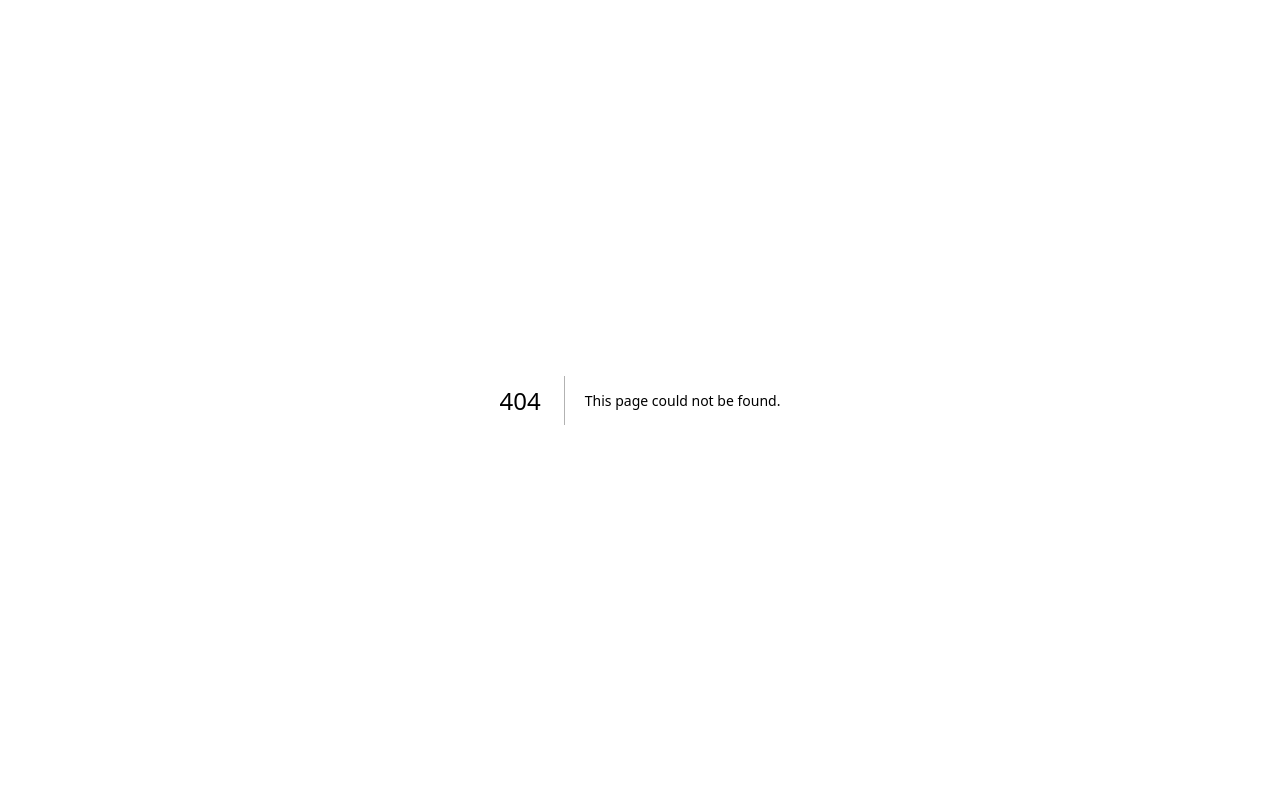
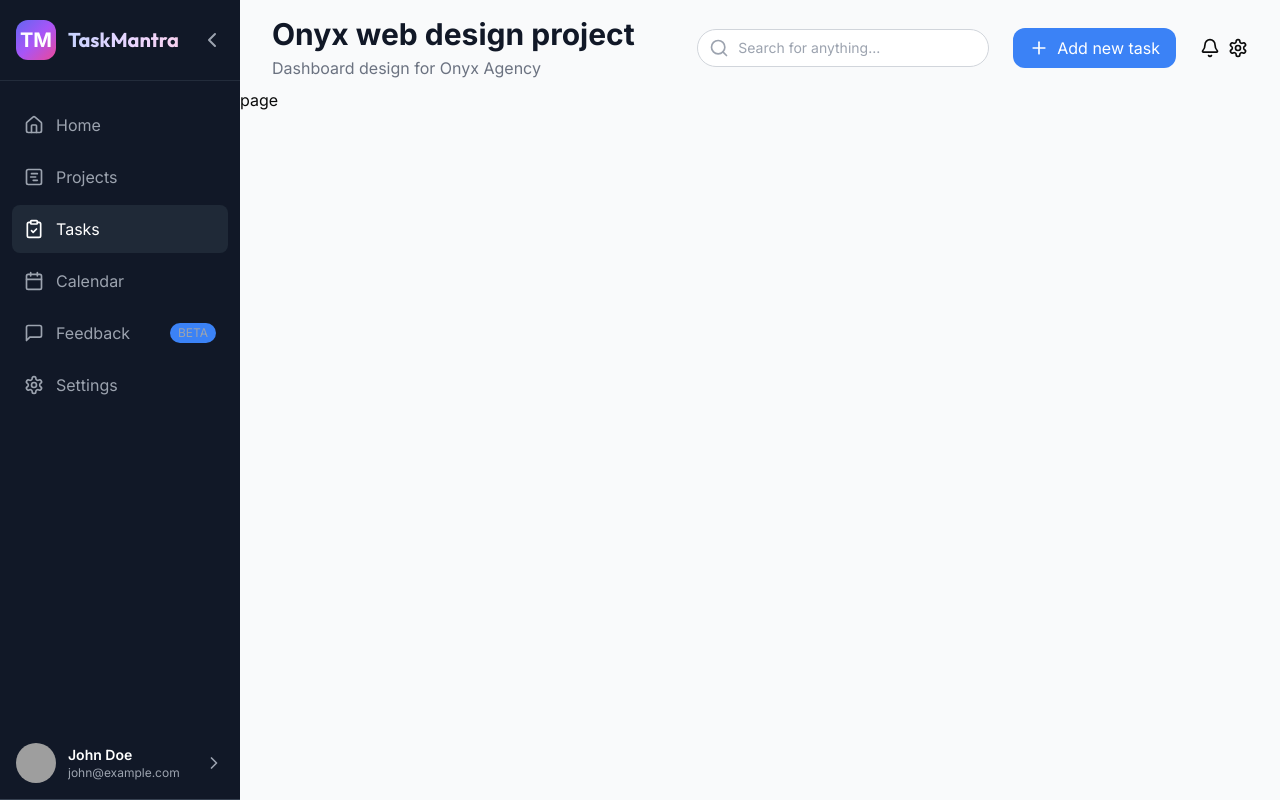
Before and after one commit to bikashd003/TaskMantra, a Next.js app: page /tasks in a window 1280 px wide. Before the commit this address had no page. Built offline with nearby package versions, Linux system fonts and the light colour scheme; grey boxes are pictures that could not be loaded.

Commit message:
add dashboard pages for projects, tasks, calendar, feedback, and settings; implement user profile and sidebar components

```diff
--- /dev/null
+++ b/src/app/(dashboard)/calendar/page.tsx
@@ -0,0 +1,8 @@
+import React from 'react'
+const page = () => {
+    return (
+        <div>page</div>
+    )
+}
+
+export default page
--- /dev/null
+++ b/src/app/(dashboard)/feedback/page.tsx
@@ -0,0 +1,9 @@
+import React from 'react'
+
+const page = () => {
+    return (
+        <div>page</div>
+    )
+}
+
+export default page
--- a/src/app/(dashboard)/layout.tsx
+++ b/src/app/(dashboard)/layout.tsx
@@ -1,18 +1,33 @@
 "use client";
-import React from 'react';
-import Sidebar from '@/components/Dashboard/Sidebar';
+import React, { useState } from 'react';
+import { Sidebar } from '@/components/Dashboard/Sidebar';
 import Header from '@/components/Dashboard/Header';
+import { Menu } from 'lucide-react';
 
-export default function dashboardLayout({
+export default function DashboardLayout({
     children,
 }: Readonly<{
     children: React.ReactNode;
 }>) {
+    const [isMobileOpen, setIsMobileOpen] = useState(false);
     return (
         <div className="flex h-screen overflow-hidden bg-gray-50">
-            <Sidebar />
-
-            <div className="flex-1 min-w-0 overflow-hidden">
+            <header className="md:hidden fixed top-0 left-0 right-0 h-16 bg-white shadow-sm z-30 px-4">
+                <div className="h-full flex items-center">
+                    <button
+                        onClick={() => setIsMobileOpen(true)}
+                        className="p-2 hover:bg-gray-100 rounded-lg"
+                        aria-label="Open menu"
+                    >
+                        <Menu className="h-6 w-6" />
+                    </button>
+                </div>
+            </header>
+            <Sidebar
+                isMobileOpen={isMobileOpen}
+                onMobileClose={() => setIsMobileOpen(false)}
+            />
+            <div className="flex-1 min-w-0 overflow-hidden md:ml-auto transition-all duration-300 ">
                 <Header />
 
                 <main className="overflow-hidden h-[calc(100vh-64px)]">
--- /dev/null
+++ b/src/app/(dashboard)/projects/page.tsx
@@ -0,0 +1,8 @@
+
+const page = () => {
+    return (
+        <div>page</div>
+    )
+}
+
+export default page
--- /dev/null
+++ b/src/app/(dashboard)/settings/page.tsx
@@ -0,0 +1,9 @@
+import React from 'react'
+
+const page = () => {
+    return (
+        <div>page</div>
+    )
+}
+
+export default page
--- /dev/null
+++ b/src/app/(dashboard)/tasks/page.tsx
@@ -0,0 +1,8 @@
+import React from 'react'
+const page = () => {
+    return (
+        <div>page</div>
+    )
+}
+
+export default page
--- a/src/app/layout.tsx
+++ b/src/app/layout.tsx
@@ -1,10 +1,15 @@
 import type { Metadata } from "next";
 import "./globals.css";
-import { Inter } from "next/font/google";
+import { Inter, Outfit } from "next/font/google";
 import Providers from "@/components/Providers/query-provider";
 
+const inter = Inter({ subsets: ['latin'] });
 
-const inter = Inter({ subsets: ['latin'] })
+const outfit = Outfit({
+  subsets: ['latin'],
+  variable: '--font-outfit',
+  display: 'swap',
+});
 
 export const metadata: Metadata = {
   title: "TaskMantra",
@@ -19,10 +24,10 @@ export default function RootLayout({
   return (
     <html lang="en" suppressHydrationWarning>
       <body
-        className={`${inter.className} antialiased`}
+        className={`${inter.className} ${outfit.variable} antialiased`}
       >
         <Providers>
-        {children}
+          {children}
         </Providers>
       </body>
     </html>
--- /dev/null
+++ b/src/components/Dashboard/Logo.tsx
@@ -0,0 +1,48 @@
+import { ChevronLeft, ChevronRight } from 'lucide-react';
+import React from 'react';
+
+interface LogoProps {
+    isExpanded: boolean;
+    setIsExpanded: React.Dispatch<React.SetStateAction<boolean>>;
+}
+
+const Logo = ({ isExpanded, setIsExpanded }: LogoProps) => {
+    return (
+        <div className={`flex items-center justify-between px-4 py-5 border-b border-gray-700/50 ${isExpanded ? '' : 'flex-col items-center'} `}>
+            <div className="flex items-center">
+                {/* Logo Icon */}
+                <div className="flex items-center justify-center w-10 h-10 rounded-xl bg-gradient-to-br from-indigo-500 via-purple-500 to-pink-500">
+                    <span className="text-xl font-bold text-white">TM</span>
+                </div>
+
+                {/* Logo Text */}
+                <div
+                    className={`
+                        ml-3 overflow-hidden transition-all duration-300 ease-in-out
+                        ${isExpanded ? 'w-32 opacity-100' : 'w-0 opacity-0'}
+                    `}
+                >
+                    <h1 className="font-['Outfit'] font-bold text-xl bg-gradient-to-r from-indigo-200 via-purple-200 to-pink-200 bg-clip-text text-transparent">
+                        TaskMantra
+                    </h1>
+                </div>
+            </div>
+
+            {/* Toggle Button */}
+            <button
+                className="hidden md:flex items-center justify-center w-6 h-6 rounded-lg
+                     transition-colors"
+                onClick={() => setIsExpanded(!isExpanded)}
+                aria-label={isExpanded ? 'Collapse sidebar' : 'Expand sidebar'}
+            >
+                {isExpanded ? (
+                    <ChevronLeft className="h-6 w-6 text-gray-400" />
+                ) : (
+                    <ChevronRight className="h-6 w-6 text-gray-400" />
+                )}
+            </button>
+        </div>
+    );
+};
+
+export default Logo;
--- a/src/components/Dashboard/Sidebar.tsx
+++ b/src/components/Dashboard/Sidebar.tsx
@@ -1,77 +1,85 @@
+"use client";
 import React, { useState } from 'react';
-import { LayoutDashboard, Calendar, Users, ClipboardList, Menu, X } from 'lucide-react';
+import {
+    Home,
+    MessageSquare,
+    Settings,
+    X,
+    SquareChartGantt,
+    ClipboardCheck,
+    Calendar
+} from 'lucide-react';
+import { SidebarItem } from './SidebarItem';
+import { UserProfile } from './UserProfile';
+import { usePathname } from 'next/navigation';
+import Logo from './Logo';
 
-const Sidebar = () => {
-    const [isOpen, setIsOpen] = useState(false);
+interface SidebarProps {
+    isMobileOpen: boolean;
+    onMobileClose: () => void;
+}
 
-    const toggleSidebar = () => setIsOpen(!isOpen);
+export function Sidebar({ isMobileOpen, onMobileClose }: SidebarProps) {
+    const [isExpanded, setIsExpanded] = useState(true);
+    const pathname = usePathname();
+
+    const menuItems = [
+        { icon: Home, label: 'Home', path: '/home' },
+        { icon: SquareChartGantt, label: 'Projects', path: '/projects' },
+        { icon: ClipboardCheck, label: 'Tasks', path: '/tasks' },
+        { icon: Calendar, label: 'Calendar', path: '/calendar' },
+        { icon: MessageSquare, label: 'Feedback', path: '/feedback', badge: 'BETA' },
+        { icon: Settings, label: 'Settings', path: '/settings' },
+    ];
 
     return (
         <>
-            <button
-                onClick={toggleSidebar}
-                className="lg:hidden fixed top-4 left-4 z-50 p-2 bg-white rounded-lg shadow-md"
-            >
-                {isOpen ? <X size={24} /> : <Menu size={24} />}
-            </button>
-
-            <div className={`
-        fixed lg:static inset-y-0 left-0 z-40
-        transform ${isOpen ? 'translate-x-0' : '-translate-x-full'} lg:translate-x-0
-        transition-transform duration-300 ease-in-out
-        w-72 bg-white border-r border-gray-200
-        overflow-y-auto
-      `}>
-                <div className="p-6">
-                    <div className="flex items-center gap-3 mb-8">
-                        <div className="w-10 h-10 bg-blue-500 rounded-xl flex items-center justify-center">
-                            <span className="text-white font-bold text-xl">T</span>
-                        </div>
-                        <h1 className="text-xl font-bold bg-gradient-to-r from-blue-600 to-blue-400 bg-clip-text text-transparent">
-                            TaskFlow
-                        </h1>
-                    </div>
-
-                    <nav className="space-y-2">
-                        <NavItem icon={<LayoutDashboard size={20} />} text="Dashboard" active />
-                        <NavItem icon={<ClipboardList size={20} />} text="Projects" />
-                        <NavItem icon={<Calendar size={20} />} text="Schedule" />
-                        <NavItem icon={<Users size={20} />} text="Teams" />
-                    </nav>
-                </div>
-            </div>
-
-            {/* Overlay */}
-            {isOpen && (
+            {/* Mobile Backdrop */}
+            {isMobileOpen && (
                 <div
-                    className="fixed inset-0 bg-black/20 backdrop-blur-sm lg:hidden z-30"
-                    onClick={toggleSidebar}
+                    className="fixed inset-0 bg-black/50 z-40 md:hidden"
+                    onClick={onMobileClose}
                 />
             )}
+
+            {/* Sidebar */}
+            <aside
+                className={`
+                    top-0 left-0 z-50 h-full bg-gray-900 text-white
+                    flex flex-col
+                    transition-all duration-300 ease-in-out
+                    ${isExpanded ? 'w-60' : 'w-[70px]'}
+                    ${isMobileOpen ? 'translate-x-0' : '-translate-x-full'}
+                    md:translate-x-0
+                `}
+            >
+                {/* Mobile Close Button */}
+                <button
+                    className="absolute top-4 right-4 p-1 md:hidden"
+                    onClick={onMobileClose}
+                    aria-label="Close sidebar"
+                >
+                    <X className="h-6 w-6" />
+                </button>
+                <Logo isExpanded={isExpanded} setIsExpanded={setIsExpanded} />
+
+                {/* Navigation Items */}
+                <nav className="flex-1 px-3 py-4">
+                    {menuItems.map((item) => (
+                        <SidebarItem
+                            key={item.label}
+                            icon={item.icon}
+                            label={item.label}
+                            badge={item.badge}
+                            isExpanded={isExpanded}
+                            isActive={pathname === item.path}
+                            path={item.path}
+                        />
+                    ))}
+                </nav>
+
+                <UserProfile isExpanded={isExpanded} setIsExpanded={setIsExpanded} />
+            </aside>
         </>
     );
-};
-
-interface NavItemProps {
-    icon: React.ReactNode;
-    text: string;
-    active?: boolean;
 }
-
-const NavItem = ({ icon, text, active }: NavItemProps) => (
-    <a
-        href="#"
-        className={`
-      flex items-center gap-3 px-4 py-3 rounded-xl transition-colors
-      ${active
-                ? 'text-blue-600 bg-blue-50 hover:bg-blue-100'
-                : 'text-gray-600 hover:bg-gray-50'
-            }
-    `}
-    >
-        {icon}
-        <span className="font-medium">{text}</span>
-    </a>
-);
-
-export default Sidebar;
--- /dev/null
+++ b/src/components/Dashboard/SidebarItem.tsx
@@ -0,0 +1,58 @@
+"use client";
+import Link from 'next/link';
+import React from 'react';
+
+interface SidebarItemProps {
+    icon: React.ElementType;
+    label: string;
+    badge?: string | number;
+    isExpanded: boolean;
+    isActive: boolean;
+    path: string;
+}
+
+export function SidebarItem({ icon: Icon,
+    label,
+    badge,
+    isExpanded,
+    isActive,
+    path }: SidebarItemProps) {
+    return (
+        <Link
+            href={path}
+            className={`
+            flex items-center h-12 px-3 my-1 rounded-lg
+            transition-colors duration-200
+            ${isActive
+                    ? 'bg-gray-800 text-white'
+                    : 'text-gray-400 hover:bg-gray-800 hover:text-white'
+                }
+        `}
+        >
+            <Icon className="h-5 w-5 min-w-[20px]" />
+
+            {isExpanded ? (
+                <span className="ml-3">{label}</span>
+            ) : (
+                <div className="
+          absolute left-full ml-6 px-2 py-1 bg-gray-900 text-white
+          rounded-md text-sm whitespace-nowrap opacity-0 invisible
+          group-hover:opacity-100 group-hover:visible
+          transition-all duration-200
+        ">
+                    {label}
+                </div>
+            )}
+
+            {badge && (
+                <span className={`
+          ml-auto ${isExpanded ? '' : 'hidden'}
+          px-2 py-0.5 text-xs rounded-full
+          ${typeof badge === 'string' ? 'bg-blue-500' : 'bg-red-500'}
+        `}>
+                    {badge}
+                </span>
+            )}
+        </Link>
+    );
+}
--- /dev/null
+++ b/src/components/Dashboard/UserProfile.tsx
@@ -0,0 +1,38 @@
+/* eslint-disable @next/next/no-img-element */
+import React from 'react';
+import {
+    ChevronRight,
+} from 'lucide-react';
+
+interface UserProfileProps {
+    isExpanded: boolean;
+    setIsExpanded: React.Dispatch<React.SetStateAction<boolean>>;
+}
+
+export function UserProfile({ isExpanded }: UserProfileProps) {
+    return (
+        <div>
+            <div className={`
+      p-4 border-b border-gray-700
+      flex items-center gap-3
+      ${isExpanded ? '' : 'justify-center'}
+    `}>
+                <img
+                    src="https://images.unsplash.com/photo-1472099645785-5658abf4ff4e?ixlib=rb-1.2.1&auto=format&fit=facearea&facepad=2&w=256&h=256&q=80"
+                    alt="User avatar"
+                    className="w-10 h-10 rounded-full"
+                />
+
+                {isExpanded && (
+                    <>
+                        <div className="flex-1 min-w-0">
+                            <h2 className="text-sm font-semibold truncate">John Doe</h2>
+                            <p className="text-xs text-gray-400 truncate">john@example.com</p>
+                        </div>
+                        <ChevronRight className="h-5 w-5 text-gray-400" />
+                    </>
+                )}
+            </div>
+        </div>
+    );
+}
--- a/tailwind.config.ts
+++ b/tailwind.config.ts
@@ -1,4 +1,5 @@
 import type { Config } from "tailwindcss";
+import animate from "tailwindcss-animate";
 
 export default {
     darkMode: ["class"],
@@ -54,9 +55,13 @@ export default {
   		borderRadius: {
   			lg: 'var(--radius)',
   			md: 'calc(var(--radius) - 2px)',
-  			sm: 'calc(var(--radius) - 4px)'
-  		}
-  	}
-  },
-  plugins: [require("tailwindcss-animate")],
+				sm: 'calc(var(--radius) - 4px)'
+		  },
+			fontFamily: {
+				outfit: ['var(--font-outfit)', 'sans-serif'],
+			},
+
+		},
+		plugins: [animate],
+	},
 } satisfies Config;
```
